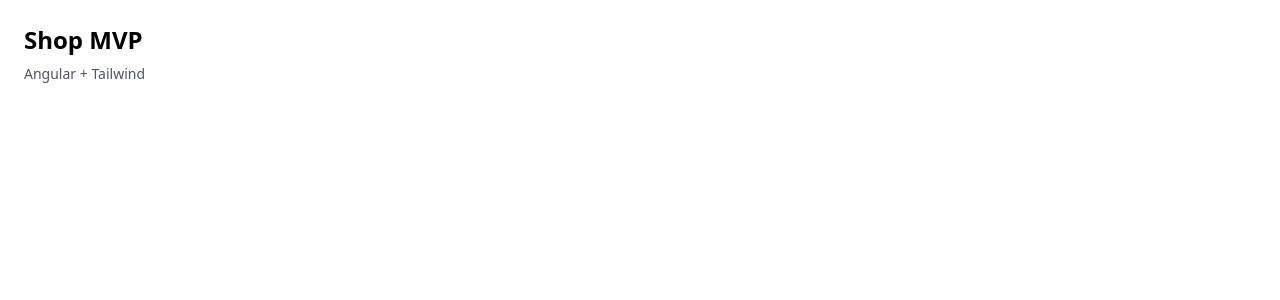
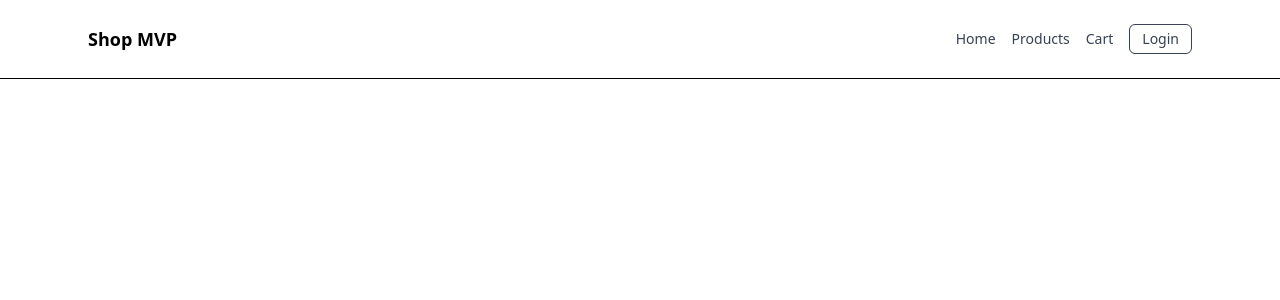
Before and after one commit to hussienmousa128/shop-mvp, an Angular app: page / in a window 1280 px wide. Shown: the top 300 px of the page. Built offline with nearby package versions, Linux system fonts and the light colour scheme.

Commit message:
feat: add shared header layout

```diff
--- a/src/app/app.html
+++ b/src/app/app.html
@@ -1,7 +1,5 @@
-<div class="min-h-screen">
-  <div class="max-auto max-w-6xl p-6">
-      <h1 class="text-2xl font-bold">Shop MVP</h1>
-      <p class="mt-2 text-sm text-gray-600">Angular + Tailwind</p>
-  </div>
+<app-header></app-header>
 
+<div class="mx-auto max-w-6xl p-6">
+  <router-outlet></router-outlet>
 </div>
--- a/src/app/app.ts
+++ b/src/app/app.ts
@@ -1,9 +1,10 @@
 import { Component, signal } from '@angular/core';
 import { RouterOutlet } from '@angular/router';
+import { Header } from "./shared/header/header";
 
 @Component({
   selector: 'app-root',
-  imports: [RouterOutlet],
+  imports: [RouterOutlet, Header],
   templateUrl: './app.html',
   styleUrl: './app.css'
 })
--- /dev/null
+++ b/src/app/shared/header/header.html
@@ -0,0 +1,12 @@
+<header class="border-b bg-white">
+  <div class="mx-auto flex max-w-6xl items-center justify-between p-6">
+    <a class="cursor-pointer select-none text-lg font-bold" routerLink="/">Shop MVP</a>
+
+    <nav class="flex items-center gap-4 text-sm">
+      <a class="cursor-pointer select-none text-gray-700 hover:text-black" routerLink="/">Home</a>
+      <a class="cursor-pointer select-none text-gray-700 hover:text-black" routerLink="/products">Products</a>
+      <a class="cursor-pointer select-none text-gray-700 hover:text-black" routerLink="/cart">Cart</a>
+      <a class="cursor-pointer select-none rounded-md border px-3 py-1 text-gray-700 hover:text-black" routerLink="/login">Login</a>
+    </nav>
+  </div>
+</header>
```
Also changed, not shown: src/app/shared/header/header.ts (added, +11 -0 lines), src/app/shared/header/header.css (added), 1 other file (tests, documents, lock files or other folders).
